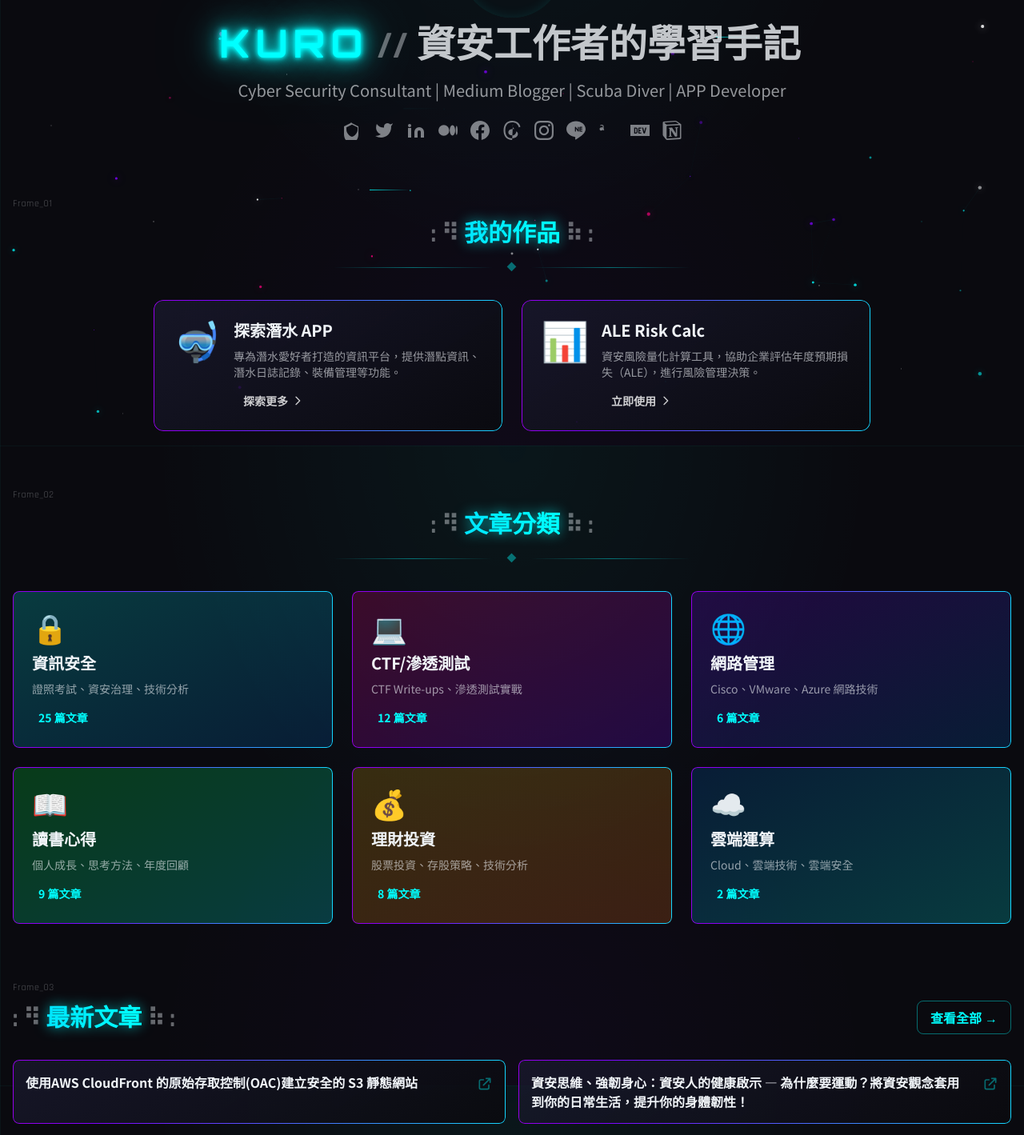
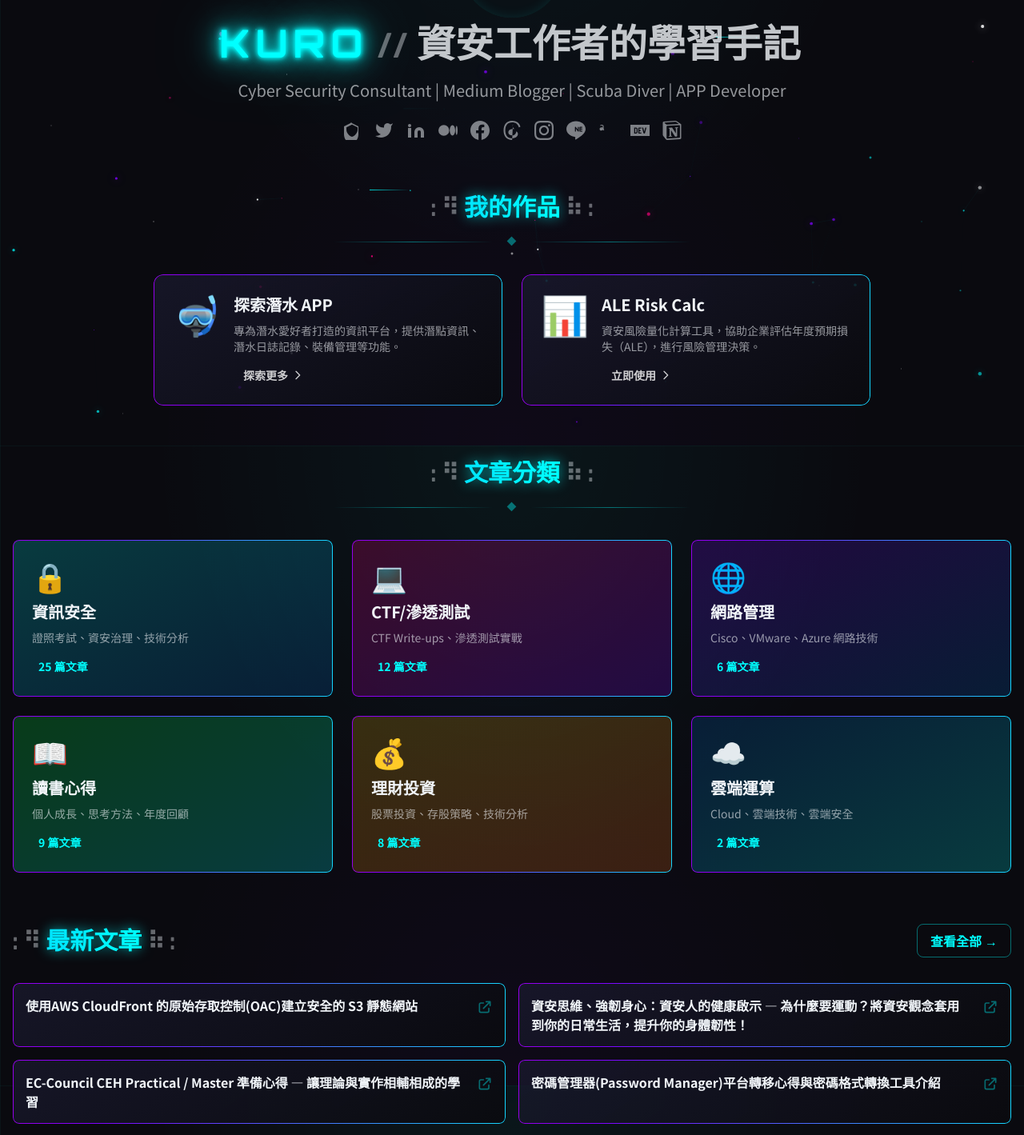
Before and after one commit to kuronetwork/kuronetwork.github.io, a Next.js app: page / in a window 1280 px wide. Shown: the part 243-1662 px from the top of the page at 80% size. Built offline with nearby package versions, Linux system fonts and the light colour scheme.

Commit message:
Update page.tsx

```diff
--- a/app/page.tsx
+++ b/app/page.tsx
@@ -34,7 +34,6 @@
 
       {/* Projects Section */}
       <section className="mb-16 scroll-fade-in delay-100">
-        <FrameLabel number="01" />
         <SectionTitle title="我的作品" />
         <div className="grid grid-cols-1 md:grid-cols-2 gap-6 max-w-4xl mx-auto">
           <ProjectCard
@@ -56,7 +55,6 @@
 
       {/* Categories Section */}
       <section className="mb-16 scroll-fade-in delay-200">
-        <FrameLabel number="02" />
         <SectionTitle title="文章分類" />
         <div className="grid grid-cols-1 md:grid-cols-2 lg:grid-cols-3 gap-6">
           {categories.map((category) => (
@@ -67,7 +65,6 @@
 
       {/* Latest Articles Section */}
       <section className="scroll-fade-in delay-300">
-        <FrameLabel number="03" />
         <div className="flex items-center justify-between mb-8">
           <h2 className="text-3xl font-bold">
             <span className="text-cyber-light/40 font-tech">: ⠻ </span>
@@ -88,16 +85,6 @@
           ))}
         </div>
       </section>
-    </div>
-  );
-}
-
-function FrameLabel({ number }: { number: string }) {
-  return (
-    <div className="mb-2">
-      <span className="text-xs font-tech text-cyber-light/30 tracking-wider">
-        Frame_{number}
-      </span>
     </div>
   );
 }
```
